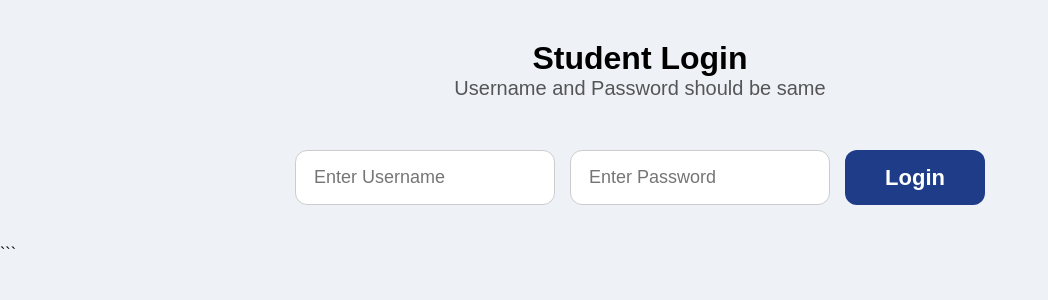
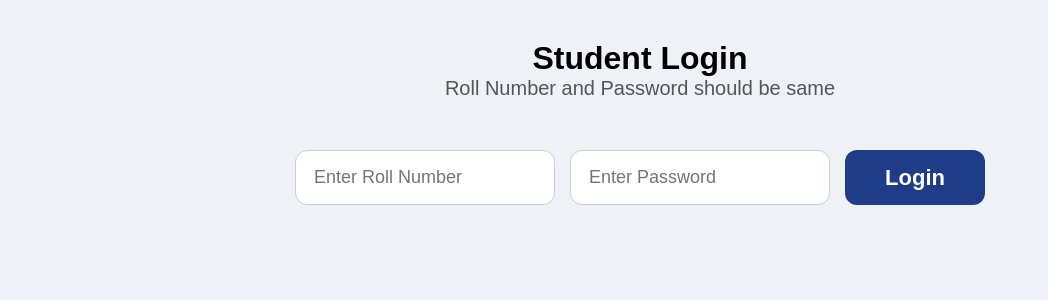
Before and after one commit to kandikondasaisamskruthi-netizen/Hostel_Project, a Flask app: page /student_login in a window 1280 px wide. Shown: the part 68-368 px from the top of the page, without its empty margins (0-1048 px from the left). Run offline with Flask 3, Linux system fonts and the light colour scheme.

Commit message:
Update Student_login.html

````diff
--- a/templates/Student_login.html
+++ b/templates/Student_login.html
@@ -1,11 +1,3 @@
-<!-- Student_login.html -->
-<!DOCTYPE html>
-<html>
-<head>
-    <title>Page Name</title>
-    <link rel="stylesheet" href="{{ url_for('static', filename='Style.css') }}">
-</head>
-<body>
 <!DOCTYPE html>
 <html>
 <head>
@@ -24,14 +16,14 @@
     <div class="form-box">
 
         <h1>Student Login</h1>
-        <p>Username and Password should be same</p>
+        <p>Roll Number and Password should be same</p>
 
         <form method="POST" class="login-form">
 
             <input
                 type="text"
                 name="roll_no"
-                placeholder="Enter Username"
+                placeholder="Enter Roll Number"
                 required
             >
 
@@ -54,4 +46,3 @@
 
 </body>
 </html>
-```
````
